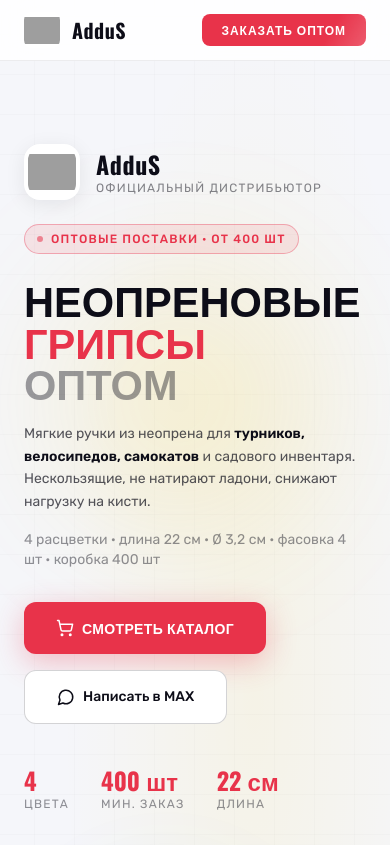
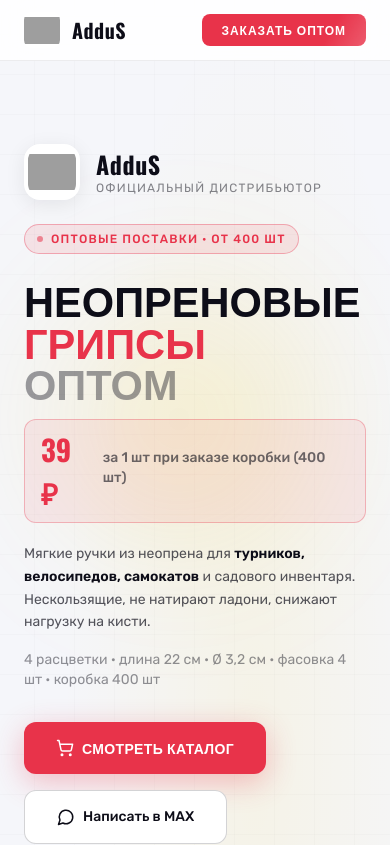
Before and after one commit to pr-poehali-dev/neopren-grips-landing, a React (Vite) app: page / in a window 390 px wide. Shown: the top 845 px of the page. Built offline with nearby package versions, Linux system fonts and the light colour scheme; grey boxes are pictures that could not be loaded.

Commit message:
feat: цена 39₽ за шт (400шт/коробка)

```diff
--- a/src/pages/Index.tsx
+++ b/src/pages/Index.tsx
@@ -347,12 +347,20 @@ const Index = () => {
               Оптовые поставки · от 400 шт
             </div>
 
-            <h1 className="font-oswald font-bold mb-5 animate-fade-in-up leading-none"
+            <h1 className="font-oswald font-bold mb-4 animate-fade-in-up leading-none"
               style={{ fontSize: "clamp(2.6rem, 6vw, 5.2rem)", lineHeight: 1.0, color: "#0d0d18" }}>
               НЕОПРЕНОВЫЕ<br />
               <span style={{ color: "#e8334a" }}>ГРИПСЫ</span><br />
               <span style={{ color: "rgba(13,13,24,0.4)" }}>ОПТОМ</span>
             </h1>
+
+            <div className="inline-flex items-baseline gap-2 mb-5 animate-fade-in-up delay-200 px-4 py-2 rounded-xl"
+              style={{ background: "rgba(232,51,74,0.08)", border: "1px solid rgba(232,51,74,0.3)" }}>
+              <span className="font-oswald font-bold" style={{ fontSize: "clamp(1.8rem, 3vw, 2.4rem)", color: "#e8334a" }}>39 ₽</span>
+              <span className="text-sm font-medium" style={{ color: "rgba(13,13,24,0.6)" }}>
+                за 1 шт при заказе коробки (400 шт)
+              </span>
+            </div>
 
             <p className="text-sm md:text-base leading-relaxed mb-4 animate-fade-in-up delay-200"
               style={{ color: "rgba(13,13,24,0.7)", maxWidth: 500 }}>
--- a/vite.config.ts
+++ b/vite.config.ts
@@ -4,8 +4,24 @@ import path from "path";
 import {componentTagger} from "pp-tagger";
 
 // https://vitejs.dev/config/
+const hmrKeepalive = {
+    name: 'hmr-ws-keepalive',
+    configureServer(server: any) {
+        let timer: ReturnType<typeof setTimeout> | null = null;
+        const tick = () => {
+            server.ws?.send({type: 'ping'});
+            timer = setTimeout(tick, 5000 + Math.floor(Math.random() * 4000));
+        };
+        timer = setTimeout(tick, 5000 + Math.floor(Math.random() * 4000));
+        server.httpServer?.on('close', () => {
+            if (timer) clearTimeout(timer);
+        });
+    },
+};
+
 export default defineConfig(({mode}) => ({
     plugins: [
+        hmrKeepalive,
         react(),
         mode === 'development' &&
         componentTagger(),
@@ -20,6 +36,7 @@ export default defineConfig(({mode}) => ({
         port: 5173,
         allowedHosts: true,
         hmr: {
+            timeout: 7000,
             overlay: false // Disables the error overlay if you only want console errors
         }
     },
```
